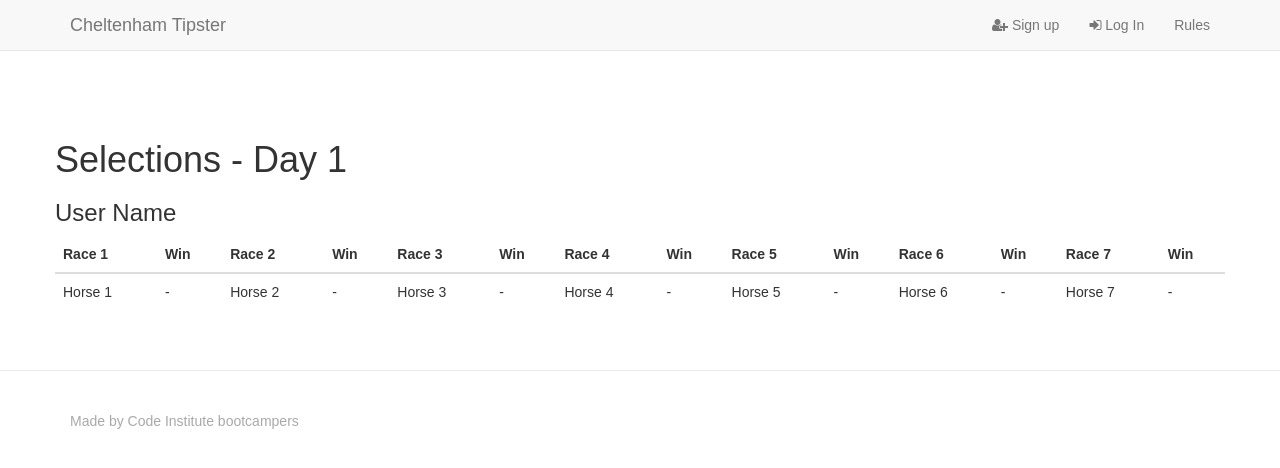
After one commit to brianquinlan1989/django_tipster, a Django app: page /your_selection/day in a window 1280 px wide. The commit adds this page. Shown: the top 468 px of the page. Run offline with Django 3.2, Linux system fonts and the light colour scheme; some libraries are stand-ins or nearby versions.

Commit message:
updated Procfile

```diff
--- a/django_tipster/urls.py
+++ b/django_tipster/urls.py
@@ -15,7 +15,7 @@ Including another URLconf
 """
 from django.contrib import admin
 from django.urls import path, include
-from home.views import show_home, add_selection, add_selection_confirmed, show_leaderboard
+from home.views import show_home, add_selection, add_selection_confirmed, show_leaderboard, show_your_selection
 
 from accounts.views import signup, show_profile
 
@@ -26,6 +26,7 @@ urlpatterns = [
     # path('edit_selection/day/<int:id>', edit_selection, name="edit_selection"),
     path('selection_confirmed/', add_selection_confirmed, name="add_selection_confirmed"),
     path('leaderboard/', show_leaderboard, name="leaderboard"),
+    path('your_selection/day', show_your_selection, name="show_your_selection"),
 
     path('accounts/profile', show_profile, name='profile'),
     path('accounts/', include('django.contrib.auth.urls')),
--- /dev/null
+++ b/home/templates/home/user_selection.html
@@ -0,0 +1,56 @@
+{% extends 'base.html' %}
+{% load bootstrap_tags %}
+
+{% block head_styles %}
+{{ block.super }}
+<link rel="stylesheet" href="https://stackpath.bootstrapcdn.com/bootstrap/4.1.3/css/bootstrap.min.css" integrity="sha384-MCw98/SFnGE8fJT3GXwEOngsV7Zt27NXFoaoApmYm81iuXoPkFOJwJ8ERdknLPMO" crossorigin="anonymous"> {% endblock %}
+
+{% block content %}
+
+<h1>Selections - Day 1</h1>
+
+<h3>User Name</h3>
+
+<table class="table">
+  <thead>
+    <tr>
+      <th scope="col">Race 1</th>
+      <th scope="col">Win</th>
+      <th scope="col">Race 2</th>
+      <th scope="col">Win</th>
+      <th scope="col">Race 3</th>
+      <th scope="col">Win</th>
+      <th scope="col">Race 4</th>
+      <th scope="col">Win</th>
+      <th scope="col">Race 5</th>
+      <th scope="col">Win</th>
+      <th scope="col">Race 6</th>
+      <th scope="col">Win</th>
+      <th scope="col">Race 7</th>
+      <th scope="col">Win</th>
+    </tr>
+  </thead>
+  <tbody>
+    <tr>
+      <td>Horse 1</td>
+      <td>-</td>
+      <td>Horse 2</td>
+      <td>-</td>
+      <td>Horse 3</td>
+      <td>-</td>
+      <td>Horse 4</td>
+      <td>-</td>
+      <td>Horse 5</td>
+      <td>-</td>
+      <td>Horse 6</td>
+      <td>-</td>
+      <td>Horse 7</td>
+      <td>-</td>
+
+    </tr>
+  </tbody>
+</table>
+<h3></h3>
+
+
+{% endblock %}
--- a/home/views.py
+++ b/home/views.py
@@ -44,9 +44,15 @@ def add_selection_confirmed(request):
 
 def show_leaderboard(request):
     profiles = Profile.objects.all()
-    selections = Selection.objects.all()
 
-    return render(request, "home/leaderboard.html", {'profiles':profiles, 'selections':selections})
+
+    return render(request, "home/leaderboard.html", {'profiles':profiles})
+
+def show_your_selection(request):
+    profiles = Profile.objects.all()
+    return render(request, "home/user_selection.html", {'profiles':profiles})
+
+
 
 
 
```
Also changed, not shown: home/templates/home/leaderboard.html (+9 -33 lines), static/css/style.css (line endings or trailing spaces), 1 other file.
